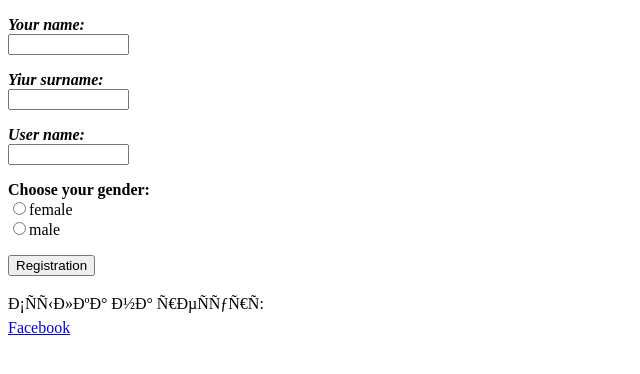
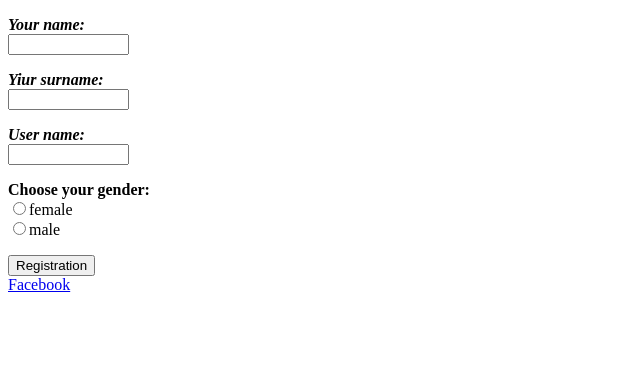
Before and after one commit to Lutii-Anna/Homework, a plain HTML site: page index.html in a window 1280 px wide. Shown: the whole page, without its empty margins (0-640 px from the left). Drawn offline with Linux system fonts and the light colour scheme.

Commit message:
Update index.html

```diff
--- a/index.html
+++ b/index.html
@@ -22,7 +22,6 @@
 <input type="button" value="Registration" onclick="location.href=&quot;https://uk-ua.facebook.com/&quot;">
 </form>
 
-<p>Ссылка на ресурс:<br>
 <a href="https://uk-ua.facebook.com/">Facebook</a></p>
 </body>
 </html>
```
